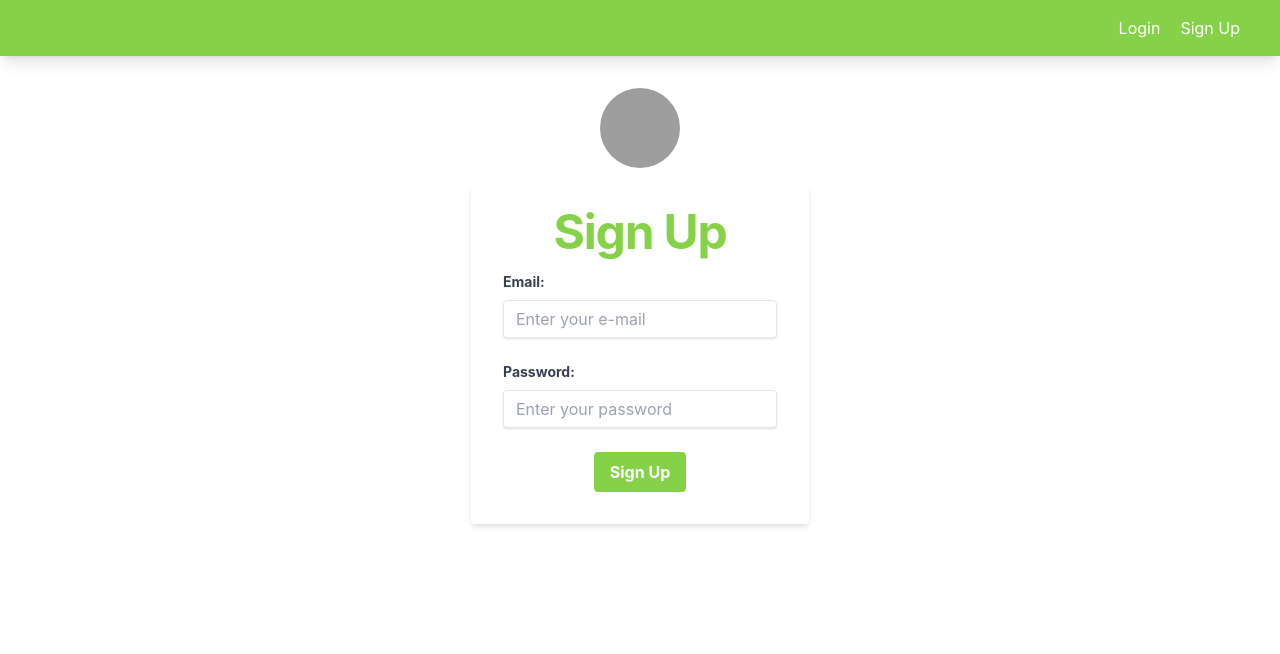
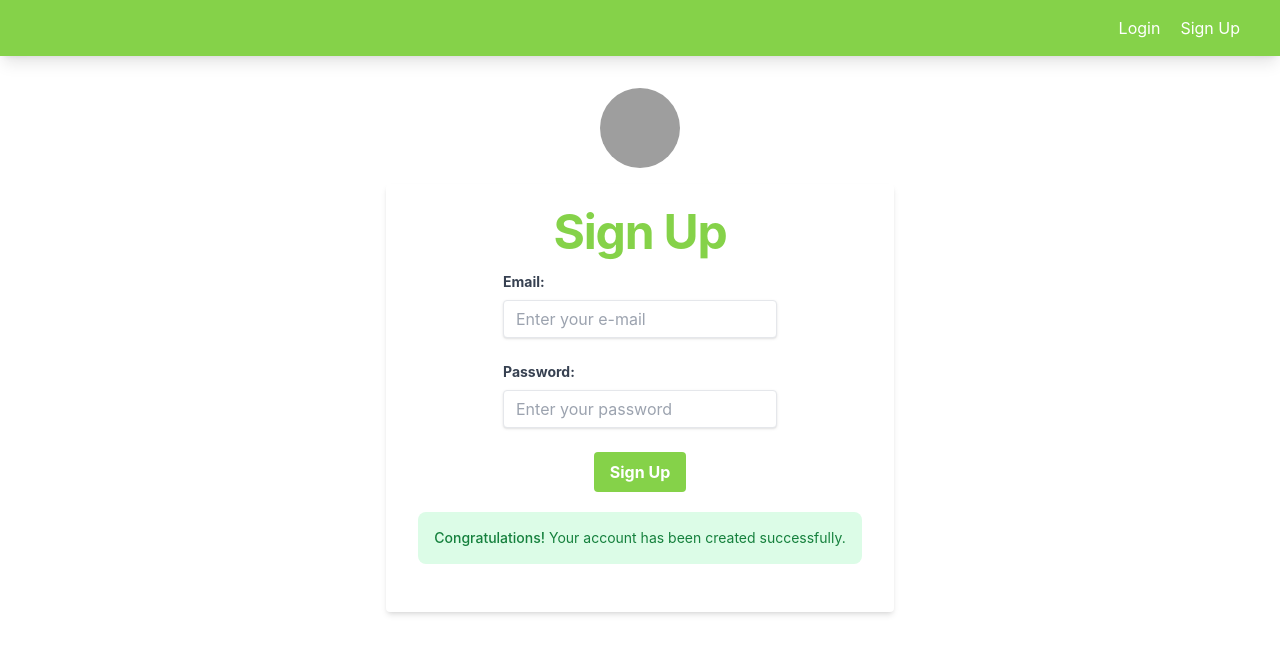
Before and after one commit to vithya27/yakker-mern, a React (Create React App) app in the folder client/: page /signup in a window 1280 px wide. Shown: the top 654 px of the page. Built offline with nearby package versions, Linux system fonts and the light colour scheme; grey boxes are pictures that could not be loaded.

Commit message:
User created notification

```diff
--- a/client/src/hooks/useSignup.js
+++ b/client/src/hooks/useSignup.js
@@ -24,6 +24,7 @@ export const useSignup = () => {
     }
     if (response.ok) {
       setIsLoading(false);
+
     }
   };
 
--- a/client/src/pages/Signup.js
+++ b/client/src/pages/Signup.js
@@ -77,6 +77,15 @@ const Signup = () => {
                 <span class="block sm:inline"> Please try again.</span>
               </div>
             )}
+            {!error && (
+              <div
+                class="p-4 mb-4 mt-5 text-sm text-green-700 bg-green-100 rounded-lg dark:bg-green-200 dark:text-green-800"
+                role="alert"
+              >
+                <span class="font-medium">Congratulations!</span> Your account
+                has been created successfully.
+              </div>
+            )}
           </div>
         </form>
       </div>
```
